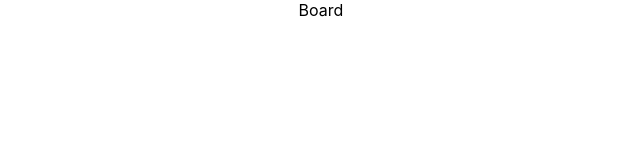
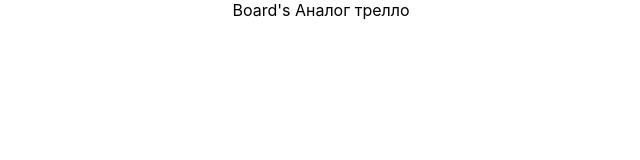
Before and after one commit to dream-team-frontend/copy-trello, a React app: page / in a window 1280 px wide. Shown: the top 160 px of the page, without its empty margins (319-959 px from the left). Built offline with nearby package versions, Linux system fonts and the light colour scheme.

Commit message:
Add test data storage for the application

```diff
--- a/src/App.js
+++ b/src/App.js
@@ -1,12 +1,15 @@
 import React, {Component} from 'react';
 import {Board} from './components';
+import store from './store';
 import './App.css';
 
 class App extends Component {
 	render() {
+		const board = store.boards[0];
+
 		return (
 			<div className="App">
-				<Board />
+				<Board {...board} />
 			</div>
 		);
 	}
--- a/src/components/Board/Board.js
+++ b/src/components/Board/Board.js
@@ -7,9 +7,11 @@
 	}
 
 	render() {
+		const {name} = this.props;
+
 		return (
 			<div className="board">
-				Board
+				Board's {name}
 			</div>
 		)
 	}
--- /dev/null
+++ b/src/store.js
@@ -0,0 +1,61 @@
+const store = {
+	boards: [
+		{
+			id: 321312,
+			name: 'Аналог трелло',
+			lists: [{
+				id: 32344121,
+				name: 'Backlog',
+				order: 0,
+				cards: [{
+					id: 1,
+					name: 'Подключить ESLint в webpack config',
+					description: '',
+					order: 0,
+					activity: [],
+					members: [],
+				}, {
+					id: 2,
+					name: 'Описать модели сущностей',
+					description: 'Создать описание для моделей таких сущностей как доска, колонка, карточка и т.д.',
+					order: 1,
+					activity: [],
+					members: [],
+				}],
+			}, {
+				id: 32344122,
+				name: 'Sprint week',
+				order: 1,
+				cards: [{
+					id: 3,
+					name: 'Бойлерплейт с react + webpack',
+					description: '',
+					order: 0,
+					activity: [],
+					members: [],
+				}],
+			}, {
+				id: 32344123,
+				name: 'Done',
+				order: 2,
+				cards: [{
+					id: 4,
+					name: 'Система ветвления git',
+					description: 'Система ветвления git\n' +
+					'- Основная ветка master\n' +
+					'- Для реализации фичи делаем отдельную ветку\n' +
+					'- Название ветки в свободной форме, например \'component-column\'\n' +
+					'- После завершение фичи создаем pull request\n' +
+					'- В телеграмме тегаем участников, чтобы смогли отревьювить\n' +
+					'- Когда все участники отревьювили, pull request мержиться в master\n' +
+					'- Старую ветку на своё усмотрение, можно удалить, можно оставить',
+					order: 0,
+					activity: [],
+					members: [],
+				}],
+			}],
+		}
+	]
+};
+
+export default store;
```
